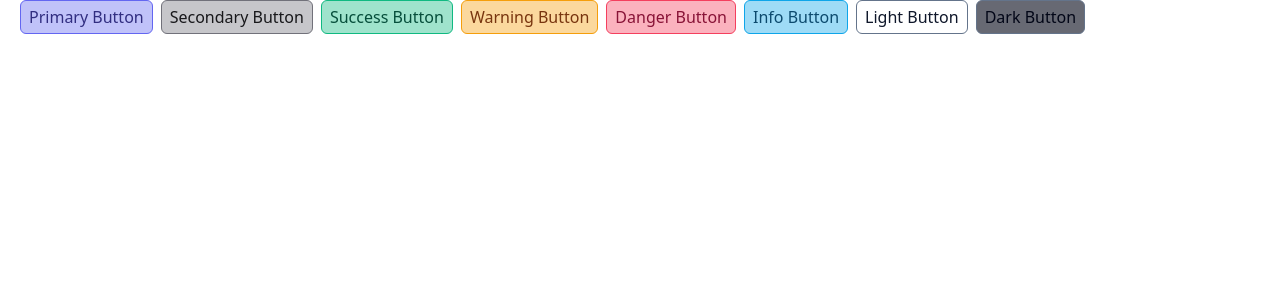
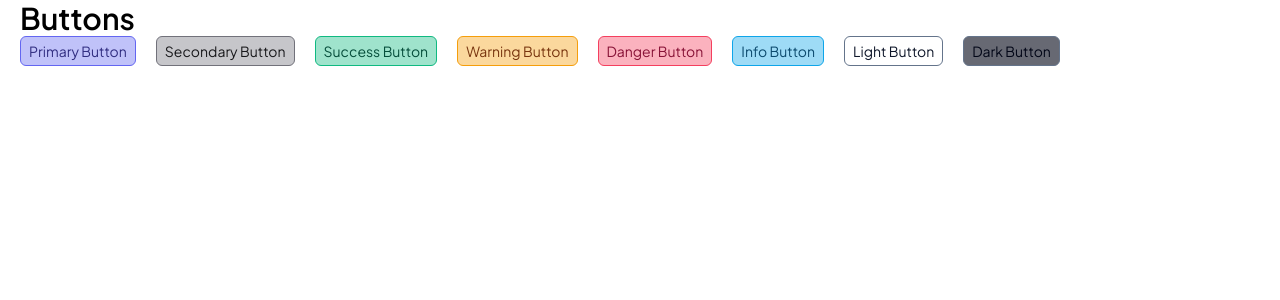
Before and after one commit to mshajid/cyberdude-challenges, a React (Vite) app in the folder javascript/03-react-js/05-components-props/: page / in a window 1280 px wide. Shown: the top 300 px of the page. Built offline with nearby package versions, Linux system fonts and the light colour scheme.

Commit message:
fix: changed the text-size of the each btn

```diff
--- a/javascript/03-react-js/05-components-props/src/App.jsx
+++ b/javascript/03-react-js/05-components-props/src/App.jsx
@@ -1,8 +1,10 @@
 import Button from "./Components/Button";
 
-const App =() => {
+const App = () => {
   return (
-    <div className="px-5 flex gap-x-2">
+    <div className="px-5 flex flex-col gap-x-2">
+      <h2 className="font-semibold text-3xl">Buttons</h2>
+      <div className="flex gap-x-5">
         <Button variant="Primary" />
         <Button variant="Secondary" />
         <Button variant="Success" />
@@ -12,7 +14,8 @@ const App =() => {
         <Button variant="Light" />
         <Button variant="Dark" />
       </div>
-  )
-}
+    </div>
+  );
+};
 
 export default App;
--- a/javascript/03-react-js/05-components-props/src/Components/Button.jsx
+++ b/javascript/03-react-js/05-components-props/src/Components/Button.jsx
@@ -3,19 +3,19 @@ import React from "react";
 const Button = ({ variant }) => {
   const variants = {
     Primary:
-      "bg-indigo-500/40 text-indigo-900 px-2 py-1 rounded-md border border-indigo-500 hover:bg-indigo-500 hover:text-white transition-all",
+      "bg-indigo-500/40 text-indigo-900 px-2 py-1 rounded-md border border-indigo-500 hover:bg-indigo-500 hover:text-white transition-all text-sm",
     Secondary:
-      "bg-zinc-500/40 text-zinc-900 px-2 py-1 rounded-md border border-zinc-500 hover:bg-zinc-500 hover:text-white transition-all",
+      "bg-zinc-500/40 text-zinc-900 px-2 py-1 rounded-md border border-zinc-500 hover:bg-zinc-500 hover:text-white transition-all text-sm",
     Success:
-      "bg-emerald-500/40 text-emerald-900 px-2 py-1 rounded-md border border-emerald-500 hover:bg-emerald-500 hover:text-white transition-all",
+      "bg-emerald-500/40 text-emerald-900 px-2 py-1 rounded-md border border-emerald-500 hover:bg-emerald-500 hover:text-white transition-all text-sm",
     Warning:
-      "bg-amber-500/40 text-amber-900 px-2 py-1 rounded-md border border-amber-500 hover:bg-amber-500 hover:text-white transition-all",
+      "bg-amber-500/40 text-amber-900 px-2 py-1 rounded-md border border-amber-500 hover:bg-amber-500 hover:text-white transition-all text-sm",
     Danger:
-      "bg-rose-500/40 text-rose-900 px-2 py-1 rounded-md border border-rose-500 hover:bg-rose-500 hover:text-white transition-all",
-    Info: "bg-sky-500/40 text-sky-900 px-2 py-1 rounded-md border border-sky-500 hover:bg-sky-500 hover:text-white transition-all",
+      "bg-rose-500/40 text-rose-900 px-2 py-1 rounded-md border border-rose-500 hover:bg-rose-500 hover:text-white transition-all text-sm",
+    Info: "bg-sky-500/40 text-sky-900 px-2 py-1 rounded-md border border-sky-500 hover:bg-sky-500 hover:text-white transition-all text-sm",
     Light:
-      "bg-white text-slate-900 px-2 py-1 rounded-md border border-slate-500 hover:bg-slate-200 hover:text-black transition-all",
-    Dark: "bg-slate-950/60 text-slate-950 px-2 py-1 rounded-md border border-slate-500 hover:bg-slate-900 hover:text-white transition-all",
+      "bg-white text-slate-900 px-2 py-1 rounded-md border border-slate-500 hover:bg-slate-200 hover:text-black transition-all text-sm",
+    Dark: "bg-slate-950/60 text-slate-950 px-2 py-1 rounded-md border border-slate-500 hover:bg-slate-900 hover:text-white transition-all text-sm",
   };
   return (
     <>
--- a/javascript/03-react-js/05-components-props/src/main.jsx
+++ b/javascript/03-react-js/05-components-props/src/main.jsx
@@ -3,4 +3,8 @@ import ReactDOM from "react-dom/client";
 import App from "./App.jsx";
 import "./index.css";
 
-ReactDOM.createRoot(document.getElementById("root")).render(<App />);
+ReactDOM.createRoot(document.getElementById("root")).render(
+  <div className="font-Jakarta">
+    <App />
+  </div>
+);
```
Lines whose indentation alone changed are shown as unchanged.
